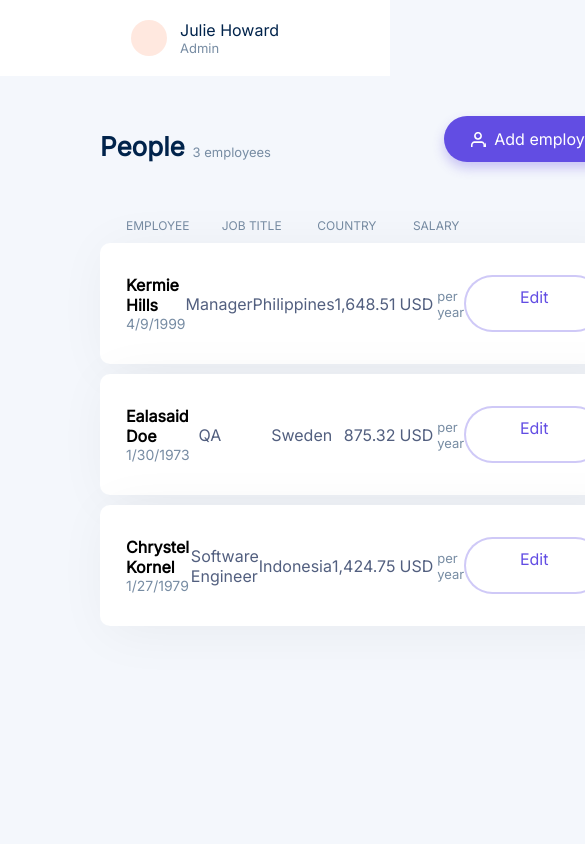
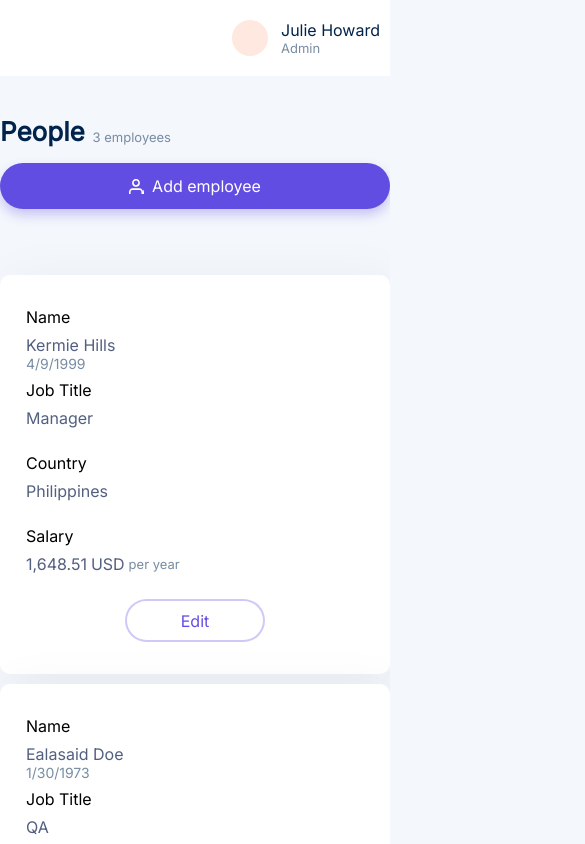
Before and after one commit to Mikjail/employeesRemote, a React (Create React App) app: page / in a window 390 px wide. Shown: the top 844 px of the page, 585 px wide, since content can reach past the window. Built offline with nearby package versions, Linux system fonts and the light colour scheme.

Commit message:
Style Improvements - Adding improvements to the styles

```diff
--- a/src/components/List/List.module.css
+++ b/src/components/List/List.module.css
@@ -13,3 +13,12 @@
   font-size: 12px;
   color: var(--font-light);
 }
+
+/**
+  View from max-width 800px
+**/
+@media (max-width: 800px) {
+  .header {
+    display: none;
+  }
+}
--- a/src/components/List/ListItem/ListItem.js
+++ b/src/components/List/ListItem/ListItem.js
@@ -5,6 +5,10 @@ import commonStyle from '../../../styles/common.module.css';
 
 const listItem = ({ item }) => (
   <div className={style.row}>
+    <div className={style.column}>
+      <div className={style.mobileTitle}>
+        Name
+      </div>
       <div className={style.name} data-testid="name">
         <span>
           {item.name}
@@ -13,16 +17,32 @@ const listItem = ({ item }) => (
           {item.dateOfBirth}
         </span>
       </div>
+    </div>
+    <div className={style.column}>
+      <div className={style.mobileTitle}>
+        Job Title
+      </div>
       <div className={style.jobTitle} data-testid="jobTitle">
         {item.jobTitle}
       </div>
+    </div>
+    <div className={style.column}>
+      <div className={style.mobileTitle}>
+        Country
+      </div>
       <div className={style.country} data-testid="country">
         {item.country}
+      </div>
+    </div>
+    <div className={style.column}>
+      <div className={style.mobileTitle}>
+        Salary
       </div>
       <div className={style.salary} data-testid="salary">
         <span>{item.salary.toLocaleString()}</span>
         <span>USD</span>
         <small>per year</small>
+      </div>
     </div>
     <div className={style.action} data-testid="action">
       <Link
--- a/src/components/List/ListItem/ListItem.module.css
+++ b/src/components/List/ListItem/ListItem.module.css
@@ -6,6 +6,10 @@
   border-radius: 10px;
   padding: 32px 26px;
   margin-top: 10px;
+}
+
+.mobileTitle {
+  display: none;
 }
 
 .name {
@@ -42,6 +46,7 @@
 .action {
   display: flex;
   justify-content: flex-end;
+  height: 43px;
 }
 
 .country,
@@ -57,3 +62,29 @@
   width: 90px;
   min-width: 50px;
 }
+
+/**
+  View from max-width 800px
+**/
+@media (max-width: 800px) {
+  .row {
+    grid-template-rows: 1fr 1fr 1fr 1fr 43px;
+    grid-template-columns: unset;
+    row-gap: 8px;
+  }
+  .column {
+    height: auto;
+  }
+  .action {
+    display: flex;
+    justify-content: center;
+  }
+  .mobileTitle {
+    display: block;
+    margin-bottom: 8px;
+  }
+  .name span:first-child {
+    font-weight: 500;
+    color: var(--font-gray);
+  }
+}
--- a/src/components/Navbar/Navbar.module.css
+++ b/src/components/Navbar/Navbar.module.css
@@ -34,3 +34,18 @@ nav {
   font-size: 16px;
   color: var(--font-dark);
 }
+
+/**
+  View from max-width 800px
+**/
+@media (max-width: 800px) {
+  .nav {
+    padding: 20px 100px;
+  }
+}
+
+@media (max-width: 600px) {
+  .nav {
+    padding: 20px 10px;
+  }
+}
--- a/src/containers/EmployeeCreate/EmployeeCreate.js
+++ b/src/containers/EmployeeCreate/EmployeeCreate.js
@@ -180,11 +180,15 @@ const employeeCreate = (props) => {
       ))}
       <div className={style.formFooter}>
         <Button classType="secondaryBtn" clicked={onCancel}>
-          Cancel
+          <span data-testid="cancel-btn">
+            Cancel
+          </span>
         </Button>
 
         <Button classType="primaryBtn" btnType="submit">
-          {params.id ? 'Save' : 'Add Employee'}
+          <span data-testid="save-btn">
+            {params.id ? 'Save' : 'Add Employee'}
+          </span>
         </Button>
       </div>
     </form>
@@ -210,7 +214,7 @@ const employeeCreate = (props) => {
   );
 };
 
-const mapDispatchToProps = (dispatch) => ({
+export const mapDispatchToProps = (dispatch) => ({
   onCreateEmployee: (employee) => dispatch(actions.createEmployees(employee)),
   onFetchEmployees: () => dispatch(actions.fetchEmployees()),
   onEditEmployee: (employee) => dispatch(actions.editEmployee(employee))
--- a/src/containers/EmployeeCreate/EmployeeCreate.module.css
+++ b/src/containers/EmployeeCreate/EmployeeCreate.module.css
@@ -27,3 +27,12 @@
 .input {
   margin-bottom: 30px;
 }
+
+/**
+  View from max-width 800px
+**/
+@media (max-width: 800px) {
+  .input {
+    padding: 0 27px;
+  }
+}
--- a/src/containers/EmployeeList/EmployeeList.module.css
+++ b/src/containers/EmployeeList/EmployeeList.module.css
@@ -38,3 +38,15 @@
   height: 15px;
   margin-right: 8px;
 }
+
+/**
+  View from max-width 800px
+**/
+@media (max-width: 800px) {
+  .header {
+    flex-direction: column;
+  }
+  .header a {
+    margin-top: 16px;
+  }
+}
--- a/src/hoc/Layout/layout.module.css
+++ b/src/hoc/Layout/layout.module.css
@@ -3,3 +3,13 @@
   max-width: 1280px;
   margin: auto;
 }
+/**
+  View 600px max-width
+**/
+@media (max-width: 600px) {
+  .main {
+    padding: 40px 0;
+    max-width: 1280px;
+    margin: auto;
+  }
+}
```
Also changed, not shown: 2 other files (tests, documents, lock files or other folders). Lines whose indentation alone changed are shown as unchanged.
